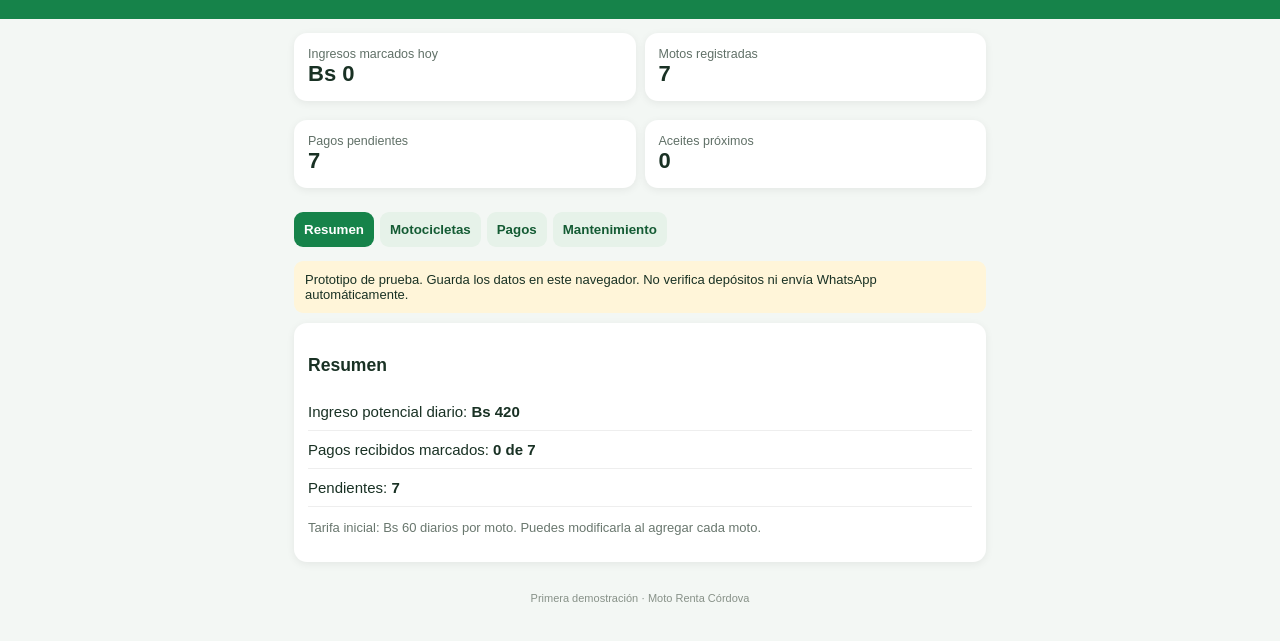
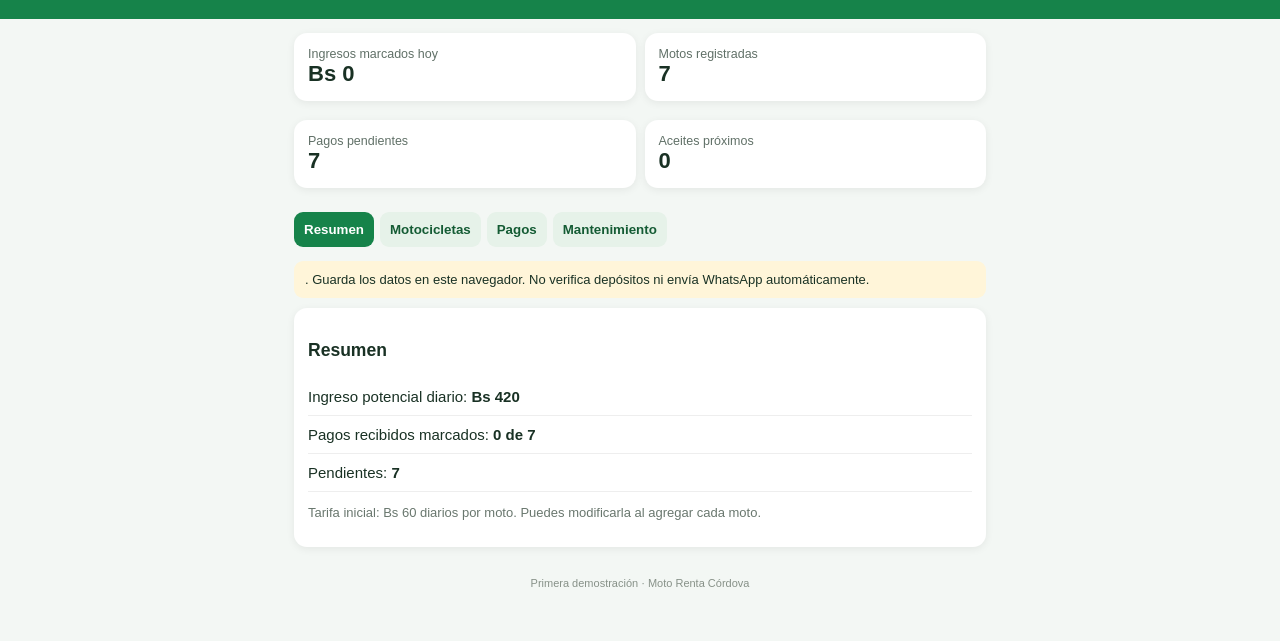
Before and after one commit to limbertcitocl-svg/Moto-renta-cordova, a website: page index.html in a window 1280 px wide. Shown: the part 73-714 px from the top of the page. Drawn offline with Linux system fonts and the light colour scheme.

```diff
--- a/index.html
+++ b/index.html
@@ -4,7 +4,7 @@
 </style><header><h1>🏍️ MOTO RENTA CÓRDOVA</h1><div>Control de alquileres, pagos y mantenimiento</div></header><main>
 <div class="stats"><div class="stat"><small>Ingresos marcados hoy</small><b id="income">Bs 0</b></div><div class="stat"><small>Motos registradas</small><b id="count">7</b></div><div class="stat"><small>Pagos pendientes</small><b id="pending">7</b></div><div class="stat"><small>Aceites próximos</small><b id="due">0</b></div></div>
 <nav><button class="active" data-tab="home">Resumen</button><button data-tab="bikes">Motocicletas</button><button data-tab="payments">Pagos</button><button data-tab="service">Mantenimiento</button></nav>
-<section id="home" class="tab"><div class="notice">Prototipo de prueba. Guarda los datos en este navegador. No verifica depósitos ni envía WhatsApp automáticamente.</div><div class="panel"><h3>Resumen</h3><div id="summary"></div><p class="muted">Tarifa inicial: Bs 60 diarios por moto. Puedes modificarla al agregar cada moto.</p></div></section>
+<section id="home" class="tab"><div class="notice">. Guarda los datos en este navegador. No verifica depósitos ni envía WhatsApp automáticamente.</div><div class="panel"><h3>Resumen</h3><div id="summary"></div><p class="muted">Tarifa inicial: Bs 60 diarios por moto. Puedes modificarla al agregar cada moto.</p></div></section>
 <section id="bikes" class="tab hidden"><div class="flex"><h3>Motocicletas</h3><button class="primary" onclick="document.getElementById('add').classList.toggle('hidden')">+ Agregar moto</button></div><div id="list"></div><div id="add" class="panel hidden"><h3>Nueva motocicleta</h3><form id="form"><div class="field"><label>Placa</label><input id="plate" required placeholder="Ej. 1234 ABC"></div><div class="field"><label>Modelo</label><input id="model" placeholder="TVS HLX"></div><div class="field"><label>Chofer actual</label><input id="driver" placeholder="Nombre"></div><div class="field"><label>Alquiler diario (Bs)</label><input id="rate" type="number" value="60" min="0"></div><button class="primary">Guardar moto</button></form></div></section>
 <section id="payments" class="tab hidden"><h3>Pagos diarios</h3><p class="muted">Marca pagado solo después de confirmar que el dinero llegó a tu cuenta.</p><div id="paylist"></div></section>
 <section id="service" class="tab hidden"><h3>Mantenimiento y reparaciones</h3><div id="servlist"></div></section><footer>Primera demostración · Moto Renta Córdova</footer></main>
```
